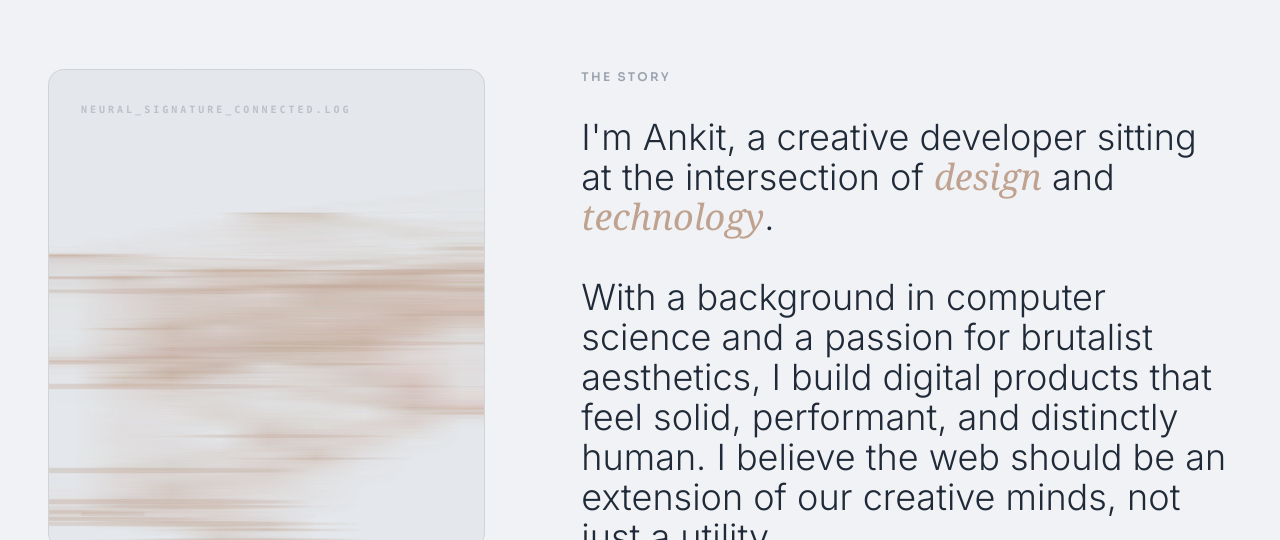
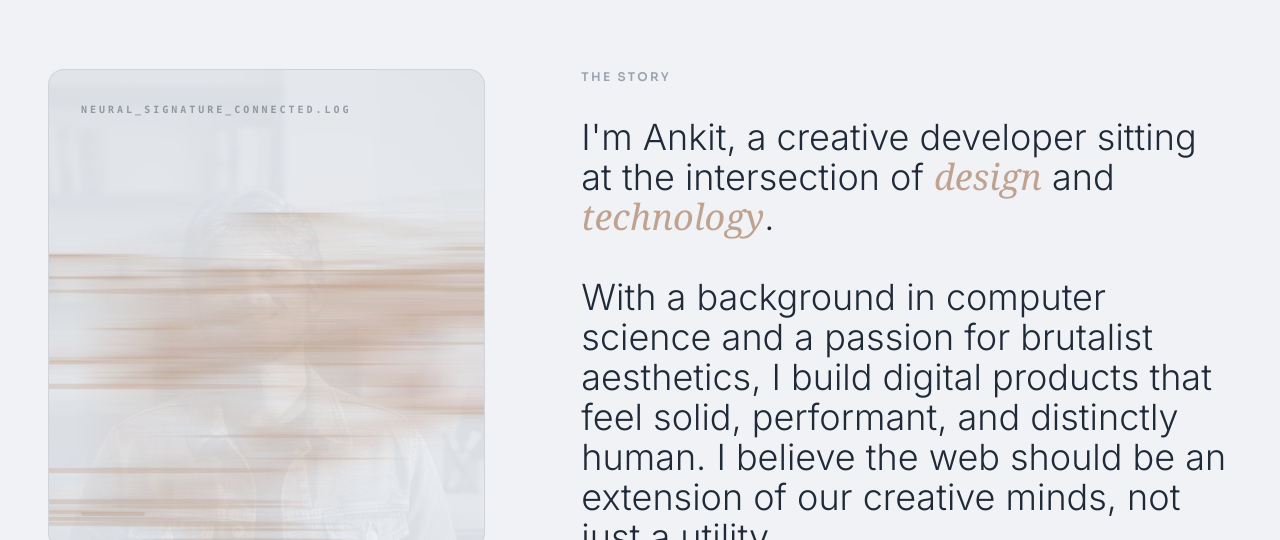
Before and after one commit to ankeet0008/Portfolio, a React (Vite) app: page / in a window 1280 px wide. Both pictures are taken after a click on the button "ABOUT". Shown: the part 260-800 px from the top of the page. Built offline with nearby package versions, Linux system fonts and the light colour scheme; a web font is replaced by a local one.

Commit message:
Merge profile picture with interactive Neural Network layer

```diff
--- a/components/AboutPage.tsx
+++ b/components/AboutPage.tsx
@@ -63,11 +63,23 @@ const AboutPage: React.FC<AboutPageProps> = ({ onBack, onNavigateContact }) => {
               transition={{ delay: 0.2 }}
               className="w-full h-[60vh] bg-[#1f2937]/5 rounded-2xl overflow-hidden relative border border-[#1f2937]/10"
             >
+              {/* Profile Image (Background layer) */}
+              <img
+                src="/about-me.png"
+                alt="Ankit Naik"
+                className="absolute inset-0 w-full h-full object-cover grayscale opacity-40 mix-blend-overlay"
+              />
+
+              {/* Status Overlays (Top layer) */}
               <div className="absolute inset-0 z-10 p-8 flex flex-col justify-between pointer-events-none">
-                 <span className="text-[10px] uppercase font-bold tracking-[0.3em] text-[#1f2937]/20 font-mono">NEURAL_SIGNATURE_CONNECTED.LOG</span>
-                 <div className="w-16 h-1 bg-[#BFA18F]/20 rounded-full" />
+                 <span className="text-[10px] uppercase font-bold tracking-[0.3em] text-[#1f2937]/40 font-mono">NEURAL_SIGNATURE_CONNECTED.LOG</span>
+                 <div className="w-16 h-1 bg-[#BFA18F]/40 rounded-full" />
               </div>
-              <NeuralNetwork />
+
+              {/* Interactive Neural Network (Middle layer) */}
+              <div className="absolute inset-0 z-0">
+                <NeuralNetwork />
+              </div>
             </motion.div>
 
             <div className="mt-8 flex justify-between items-end border-t border-[#d1d5db] pt-6">
```
